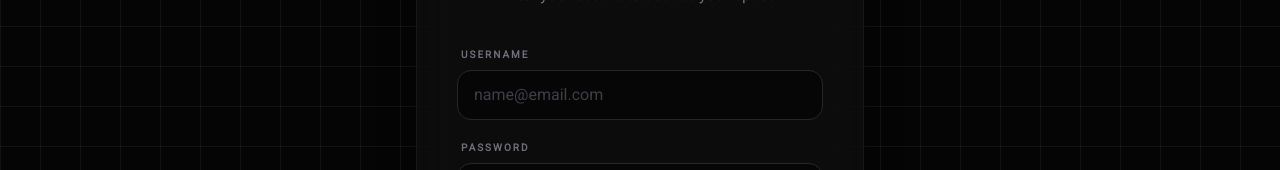
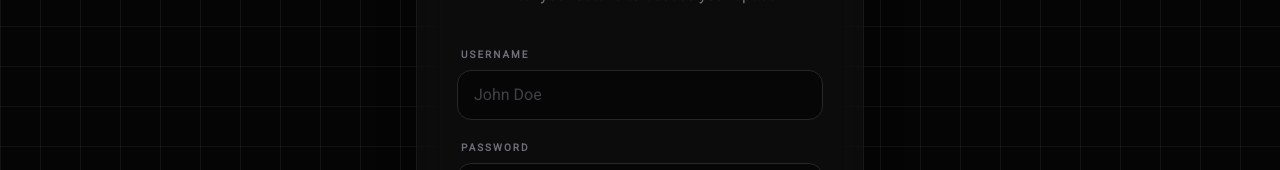
Before and after one commit to Rick13211/Dashly, a Next.js app: page /auth/signin in a window 1280 px wide. Shown: the part 254-424 px from the top of the page. Built offline with nearby package versions, Linux system fonts and the light colour scheme; no server answers.

Commit message:
fixed minor bugs

```diff
--- a/app/auth/signin/page.tsx
+++ b/app/auth/signin/page.tsx
@@ -61,7 +61,7 @@ export default function SignIn() {
               required
               onChange={(e) => setUsername(e.target.value)}
               type="text"
-              placeholder="name@email.com"
+              placeholder="John Doe"
               className="w-full bg-black/40 border border-zinc-800 text-white px-4 py-3 rounded-xl focus:outline-none focus:ring-2 focus:ring-white/10 focus:border-zinc-600 transition-all placeholder-zinc-700"
             />
           </div>
```
